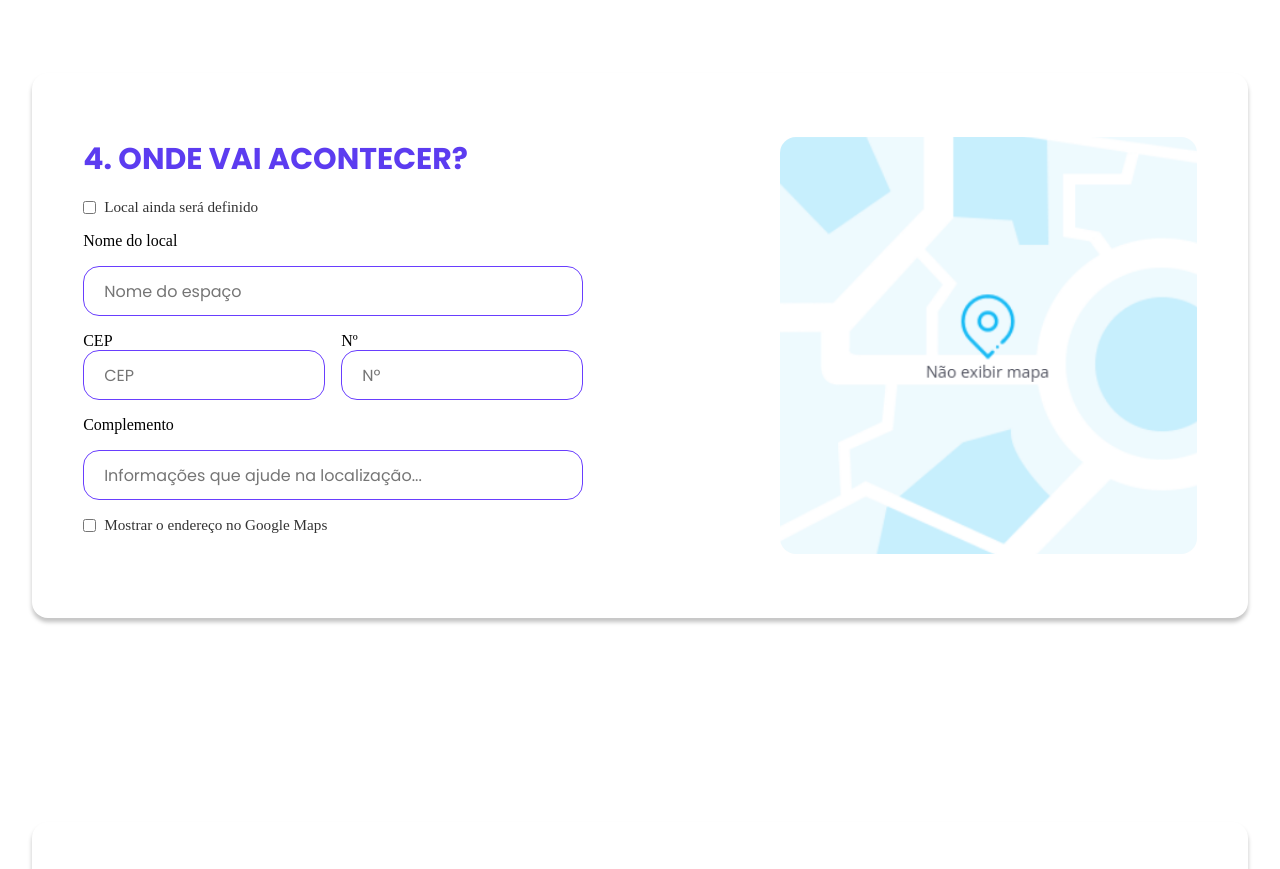
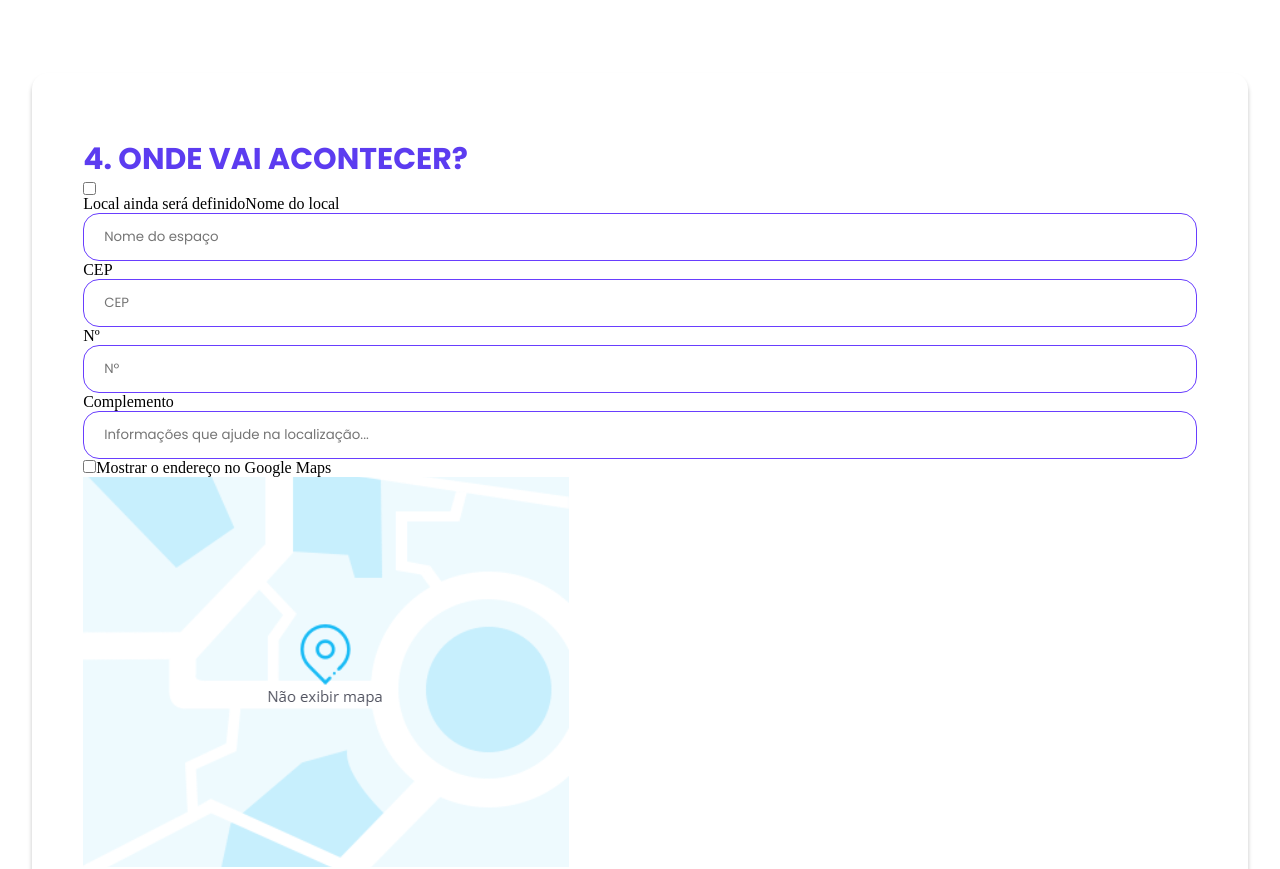
Before and after one commit to HynaellAlves/evex, a Next.js app: page /components/Forms/Form_event in a window 1280 px wide. Shown: the part 2140-3009 px from the top of the page. Built offline with nearby package versions, Linux system fonts and the light colour scheme.

Commit message:
feat: Terminando css

```diff
--- a/src/pages/components/Forms/Form_event/form.module.css
+++ b/src/pages/components/Forms/Form_event/form.module.css
@@ -68,6 +68,8 @@
 .paragrafo {
   padding-left: 20px;
   margin-top: 10px;
+  padding-left: 20px;
+  margin-top: 10px;
   margin-bottom: 5px;
   size: 20px;
   font-family: var(--font-roboto);
@@ -88,7 +90,7 @@
   flex-direction: column;
 }
 
-/* Formulario parte 3 */
+/* Textarea */
 .input3 {
   margin-top: 10px;
   width: 100%;
@@ -107,6 +109,7 @@
   color: #888;
 }
 
+/* Estados de erro ou ok */
 .input_error {
   border-color: #ff4d4d;
 }
@@ -115,10 +118,9 @@
   border-color: #5c3cf0;
 }
 
-/* Formulario parte 2 */
-
 .infDataHora2 {
   padding: 2rem;
+
   display: grid;
   grid-template-columns: repeat(4, 1fr);
   column-gap: 2rem;
@@ -143,6 +145,7 @@
   color: #999;
 }
 
+/* Estados de erro e sucesso */
 .input_error {
   border-color: #ff4d4d;
 }
@@ -158,81 +161,6 @@
   justify-self: start;
 }
 
-/* Formulario parte 4 */
-
-.container4 {
-  display: flex;
-  justify-content: space-between;
-  flex-wrap: wrap;
-  gap: 2rem;
-}
-
-.formulario4 {
-  flex: 1;
-  min-width: 350px;
-  max-width: 500px;
-  display: flex;
-  flex-direction: column;
-  gap: 1rem;
-}
-
-.mapa4 {
-  flex-shrink: 0;
-  width: 417px;
-  height: 417px;
-}
-
-.bol_events_image {
-  width: 100%;
-  height: 100%;
-  border-radius: 16px;
-  object-fit: cover;
-}
-
-.row4 {
-  display: flex;
-  gap: 1rem;
-  width: 100%;
-}
-
-.inputGroup4 {
-  display: flex;
-  flex-direction: column;
-  flex: 1;
-}
-
-.input4 {
-  width: 100%;
-  height: 45px;
-  padding: 0 1rem;
-  font-size: 1rem;
-  border: 1.5px solid #5c3cf0;
-  border-radius: 12px;
-  color: #333;
-  outline: none;
-}
-
-.checkbox4 {
-  display: flex;
-  align-items: center;
-  gap: 0.5rem;
-  font-size: 0.95rem;
-  color: #333;
-}
-
-
-
-
-
-
-
-
-
-
-
-
-
-/* Formulario parte 6 */
 .radioGroup {
   margin-top: 20px;
   display: flex;
```
